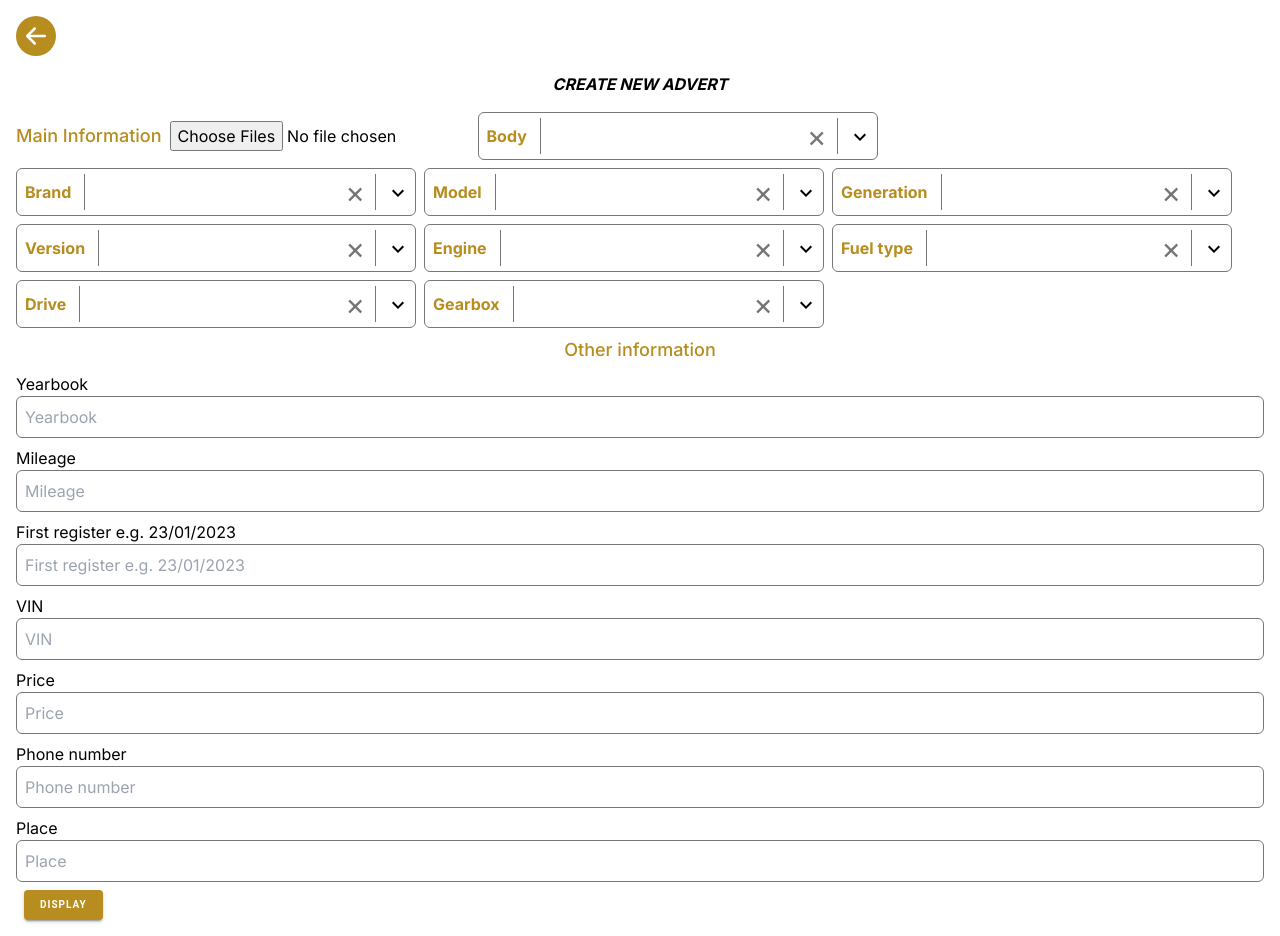
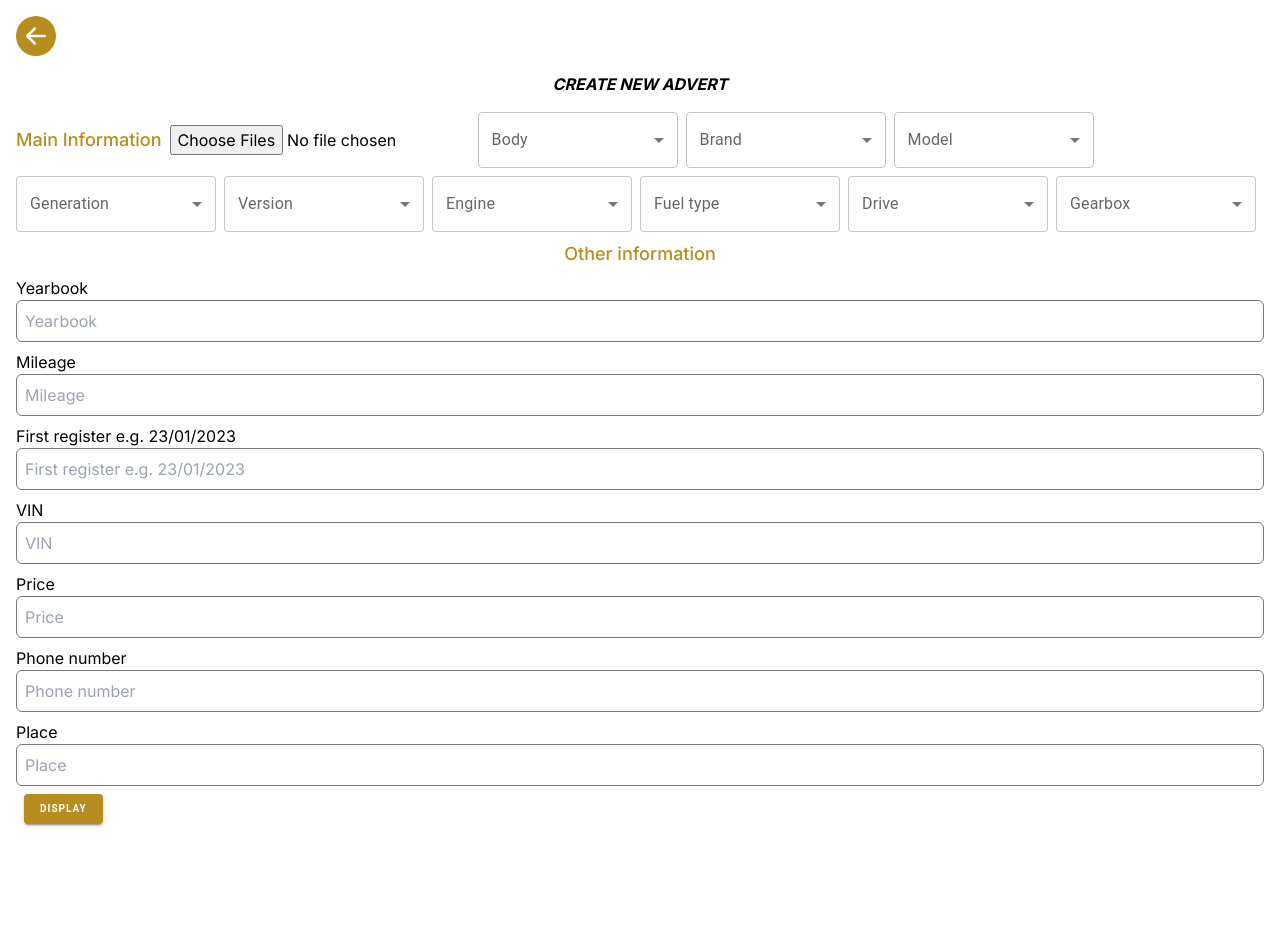
Before and after one commit to Pi0t3r/AutoHunt, a Next.js app: page /create in a window 1280 px wide. After the commit the page ends 840 px from the top, so only its background shows below. Built offline with nearby package versions, Linux system fonts and the light colour scheme.

Commit message:
installed clsx; used clsx in Banner.tsx;Added Button from MaterialUI to clearing filter in Filters.tsx;deleted file Select.tsx and replaced it for Select from MaterialUI in file SelectUI.tsx;replaced Select to SelectUI

```diff
--- a/components/Banner/Banner.tsx
+++ b/components/Banner/Banner.tsx
@@ -4,7 +4,7 @@ import { AiOutlineClose } from "react-icons/ai";
 import { Carousel } from "react-responsive-carousel";
 import "react-responsive-carousel/lib/styles/carousel.min.css";
 import { BannerProps } from "@/types";
-
+import clsx from "clsx";
 const Banner = ({ images }: BannerProps) => {
   const [isClicked, setIsClicked] = useState(false);
 
@@ -16,6 +16,12 @@ const Banner = ({ images }: BannerProps) => {
     setIsClicked(false);
   };
 
+  const buttonClasses = clsx({
+    "block absolute top-0 right-0 p-5 transition duration-300 ease-out text-white":
+      isClicked,
+    hidden: !isClicked,
+  });
+
   return (
     <div
       className={` ${
@@ -25,11 +31,7 @@ const Banner = ({ images }: BannerProps) => {
       }`}
     >
       <div
-        className={`${
-          isClicked
-            ? "block absolute top-0 right-0 p-5 transition duration-300 ease-out text-white"
-            : "hidden"
-        }`}
+        className={buttonClasses}
         onClick={handleReduceImage}
       >
         <AiOutlineClose />
--- a/components/Selects/BodySelect.tsx
+++ b/components/Selects/BodySelect.tsx
@@ -1,8 +1,8 @@
 import { body } from "@/data/cars";
 import { FilterSelectProps } from "@/types";
-import { Select } from "../select/Select";
+import { SelectUI } from "../select/SelectUI";
 export const BodySelect = ({ value, onChange }: FilterSelectProps) => {
   return (
-    <Select filter="Body" options={body} value={value} onChange={onChange} />
+    <SelectUI filter="Body" options={body} value={value} onChange={onChange} />
   );
 };
--- a/components/Selects/BrandSelect.tsx
+++ b/components/Selects/BrandSelect.tsx
@@ -1,7 +1,7 @@
 import { options } from "@/data/cars";
 import { FilterSelectProps, SelectOptionProps } from "@/types";
 import { useState } from "react";
-import { Select } from "../select/Select";
+import { SelectUI } from "../select/SelectUI";
 export const BrandSelect = ({ onChange }: FilterSelectProps) => {
   const [selectedBrand, setSelectedBrand] = useState<
     SelectOptionProps | undefined
@@ -11,7 +11,7 @@ export const BrandSelect = ({ onChange }: FilterSelectProps) => {
     onChange(brand);
   };
   return (
-    <Select
+    <SelectUI
       filter="Brand"
       options={options}
       value={selectedBrand}
--- a/components/Selects/CarDataSelect.tsx
+++ b/components/Selects/CarDataSelect.tsx
@@ -1,5 +1,5 @@
 import { CarDataSelectProps } from "@/types";
-import { Select } from "../select/Select";
+import { SelectUI } from "../select/SelectUI";
 
 export const CarDataSelect = ({
   filter,
@@ -8,7 +8,7 @@ export const CarDataSelect = ({
   onChange,
 }: CarDataSelectProps) => {
   return (
-    <Select
+    <SelectUI
       options={options}
       value={value}
       onChange={onChange}
--- a/components/Selects/CustomSelect.tsx
+++ b/components/Selects/CustomSelect.tsx
@@ -1,6 +1,6 @@
 import { CustomSelectProps } from "@/types";
 import { drive, gearbox } from "../../data/cars";
-import { Select } from "../select/Select";
+import { SelectUI } from "../select/SelectUI";
 
 export const CustomSelect = ({
   onChangeDrive,
@@ -10,13 +10,13 @@ export const CustomSelect = ({
 }: CustomSelectProps) => {
   return (
     <>
-      <Select
+      <SelectUI
         options={drive}
         filter="Drive"
         onChange={onChangeDrive}
         value={valueDrive}
       />
-      <Select
+      <SelectUI
         options={gearbox}
         filter="Gearbox"
         onChange={onChangeGearbox}
--- a/components/Selects/FuelSelect.tsx
+++ b/components/Selects/FuelSelect.tsx
@@ -1,10 +1,10 @@
 import { fuelOptions } from "@/data/cars";
 import { FilterSelectProps } from "@/types";
-import { Select } from "../select/Select";
+import { SelectUI } from "../select/SelectUI";
 
 export const FuelSelect = ({ value, onChange }: FilterSelectProps) => {
   return (
-    <Select
+    <SelectUI
       onChange={onChange}
       filter="Fuel type"
       options={fuelOptions}
--- a/components/filters/Filters.tsx
+++ b/components/filters/Filters.tsx
@@ -3,8 +3,8 @@ import { FiltersProps, SelectOption } from "@/types";
 import { collection, getDocs, query, where } from "firebase/firestore";
 import { useEffect, useState } from "react";
 import { body, fuelOptions, options } from "../../data/cars";
-import { Select } from "../select/Select";
-
+import { SelectUI } from "../select/SelectUI";
+import Button from "@mui/material/Button";
 export default function Filters({ setAdvertData }: FiltersProps) {
   const [selectedBody, setSelectedBody] = useState<SelectOption | undefined>(
     undefined
@@ -151,53 +151,75 @@ export default function Filters({ setAdvertData }: FiltersProps) {
   const handleEngineChange = (engine: SelectOption | undefined) => {
     setSelectedEngine(engine);
   };
+  const clearFilter = () => {
+    setSelectedBody(undefined);
+    setSelectedBrand(undefined);
+    setSelectedModel(undefined);
+    setSelectedGeneration(undefined);
+    setSelectedVersion(undefined);
+    setSelectedEngine(undefined);
+    setSelectedFuel(undefined);
+  };
 
   return (
     <div className="flex flex-row flex-wrap justify-center items-center gap-2 p-2">
-      <Select
+      <SelectUI
         options={body}
         value={selectedBody}
         onChange={handleBodyChange}
         filter="Body"
-        disabled={selectedVersion?.value !== undefined}
+        isDisabled={selectedVersion?.value !== undefined}
       />
-      <Select
+      <SelectUI
         options={options}
         value={selectedBrand}
         onChange={handleBrandChange}
         filter="Brand"
       />
-      <Select
+      <SelectUI
         options={getModelOptions()}
         value={selectedModel}
         onChange={handleModelChange}
         filter="Model"
       />
-      <Select
+      <SelectUI
         options={getGenerationOption()}
         value={selectedGeneration}
         onChange={handleGenerationChange}
         filter="Generation"
       />
-      <Select
+      <SelectUI
         options={getVersionOption()}
         value={selectedVersion}
         onChange={handleVersionChange}
         filter="Version"
       />
-      <Select
+      <SelectUI
         options={getEngineOption()}
         value={selectedEngine}
         onChange={handleEngineChange}
         filter="Engine"
       />
-      <Select
+      <SelectUI
         options={fuelOptions}
         value={selectedFuel}
         onChange={handleFuelChange}
         filter="Fuel type"
-        disabled={selectedEngine?.value !== undefined}
+        isDisabled={selectedEngine?.value !== undefined}
       />
+      <Button
+        onClick={clearFilter}
+        variant="contained"
+        sx={{
+          letterSpacing: "1px",
+          fontWeight: "bold",
+          fontSize: "10px",
+          background: "#b78d20",
+          ":hover": { backgroundColor: "#a67c10" },
+        }}
+      >
+        Clear filter
+      </Button>
     </div>
   );
 }
--- a/components/navbar/LoggedInNavbar.tsx
+++ b/components/navbar/LoggedInNavbar.tsx
@@ -72,7 +72,7 @@ const LoggedInNabar = () => {
       <>
         <button
           onClick={toggleSidebar}
-          className="bg-inherit border-none md:hidden z-[100]"
+          className="bg-none border-none md:hidden z-[100]"
         >
           {visible ? (
             <AiOutlineClose className="w-8 h-8 text-main" />
--- a/components/select/Select.tsx
+++ /dev/null
@@ -1,86 +0,0 @@
-import { SelectOptionProps, SelectProps } from "@/types";
-import { useEffect, useState } from "react";
-import ExpandMoreIcon from "@mui/icons-material/ExpandMore";
-export function Select({
-  value,
-  onChange,
-  options,
-  filter,
-  disabled,
-}: SelectProps) {
-  const [isOpen, setIsOpen] = useState(false);
-  const [highlightedIndex, setHighlightedIndex] = useState(0);
-
-  function clearOption() {
-    onChange(undefined);
-  }
-
-  function selectOption(option: SelectOptionProps) {
-    if (option !== value) onChange(option);
-  }
-
-  function isOptionSelected(option: SelectOptionProps) {
-    return option === value;
-  }
-  useEffect(() => {
-    if (isOpen) setHighlightedIndex(0);
-  }, [isOpen]);
-
-  return (
-    <div
-      onBlur={() => setIsOpen(false)}
-      tabIndex={0}
-      className={`relative w-full min-h-[1.5em] border border-solid border-[#777] flex items-center rounded-md outline-none cursor-pointer p-[5px] focus:border-main max-w-[400px] ${
-        disabled ? "opacity-60 cursor-not-allowed pointer-events-none" : ""
-      }`}
-    >
-      <span className="font-bold text-main p-[3px]">{filter}</span>{" "}
-      <div className="bg-[#777] self-stretch w-px my-0 mx-2.5" />{" "}
-      <span className="grow">{value?.value}</span>{" "}
-      <button
-        onClick={(e) => {
-          e.preventDefault();
-          clearOption();
-        }}
-        className="bg-none text-[#777] border-none outline-none cursor-pointer p-0 text-3xl focus:text-[#333] hover:text-[#333]"
-      >
-        &times;
-      </button>
-      <div className="bg-[#777] self-stretch w-px my-0 mx-2.5" />{" "}
-      <div>
-        <button
-          onClick={() => setIsOpen((prev) => !prev)}
-          className={`transition-all duration-500 ${
-            isOpen ? "rotate-180" : ""
-          }`}
-        >
-          <ExpandMoreIcon />
-        </button>
-      </div>
-      <ul
-        className={`absolute m-0 p-0 list-none max-h-52 overflow-y-auto border border-solid border-[#777] rounded-md w-full left-0 top-[105%] bg-white z-[100] ${
-          isOpen ? "block" : "hidden"
-        }`}
-      >
-        {" "}
-        {options &&
-          options.map((option, index) => (
-            <li
-              onClick={(e) => {
-                e.stopPropagation();
-                selectOption(option);
-                setIsOpen(false);
-              }}
-              onMouseEnter={() => setHighlightedIndex(index)}
-              key={option.value}
-              className={`p-[5px] py-2.5 cursor-pointer ${
-                isOptionSelected(option) ? "bg-main" : ""
-              } ${index === highlightedIndex ? "bg-main text-white" : ""}`}
-            >
-              {option.value}
-            </li>
-          ))}
-      </ul>
-    </div>
-  );
-}
--- /dev/null
+++ b/components/select/SelectUI.tsx
@@ -0,0 +1,42 @@
+import { useState, useEffect } from "react";
+import { SelectProps } from "@/types";
+import FormControl from "@mui/material/FormControl";
+import InputLabel from "@mui/material/InputLabel";
+import MenuItem from "@mui/material/MenuItem";
+import Select from "@mui/material/Select";
+export const SelectUI = ({
+  value,
+  onChange,
+  options,
+  filter,
+  isDisabled,
+}: SelectProps) => {
+  const [disabled, setDisabled] = useState(isDisabled);
+
+  useEffect(() => {
+    setDisabled(isDisabled);
+  }, [isDisabled]);
+  return (
+    <FormControl fullWidth disabled={disabled} sx={{maxWidth:200}}>
+      <InputLabel id="demo-simple-select-label">{filter}</InputLabel>
+      <Select
+        labelId={`select-label-${filter}`}
+        id={`select-${filter}`}
+        value={value?.value || ""}
+        label={filter}
+        onChange={(event) => {
+          const selectedValue = options.find(
+            (option) => option.value === event.target.value
+          );
+          onChange(selectedValue);
+        }}
+      >
+        {options.map((option) => (
+          <MenuItem key={option.value} value={option.value}>
+            {option.value}
+          </MenuItem>
+        ))}
+      </Select>
+    </FormControl>
+  );
+};
--- a/package.json
+++ b/package.json
@@ -20,6 +20,7 @@
     "@types/firebase": "^3.2.1",
     "@types/react": "18.2.5",
     "@types/react-dom": "18.2.3",
+    "clsx": "^2.0.0",
     "dotenv": "^16.3.1",
     "eslint": "8.45.0",
     "eslint-config-next": "13.4.10",
--- a/types/index.d.ts
+++ b/types/index.d.ts
@@ -32,7 +32,7 @@ export type SelectProps = {
   value: SelectOption | undefined;
   onChange: (value: SelectOption | undefined) => void;
   filter: string;
-  disabled?: boolean;
+  isDisabled?: boolean;
 };
 
 type Engine = {
```
Also changed, not shown: 1 other file (tests, documents, lock files or other folders).
